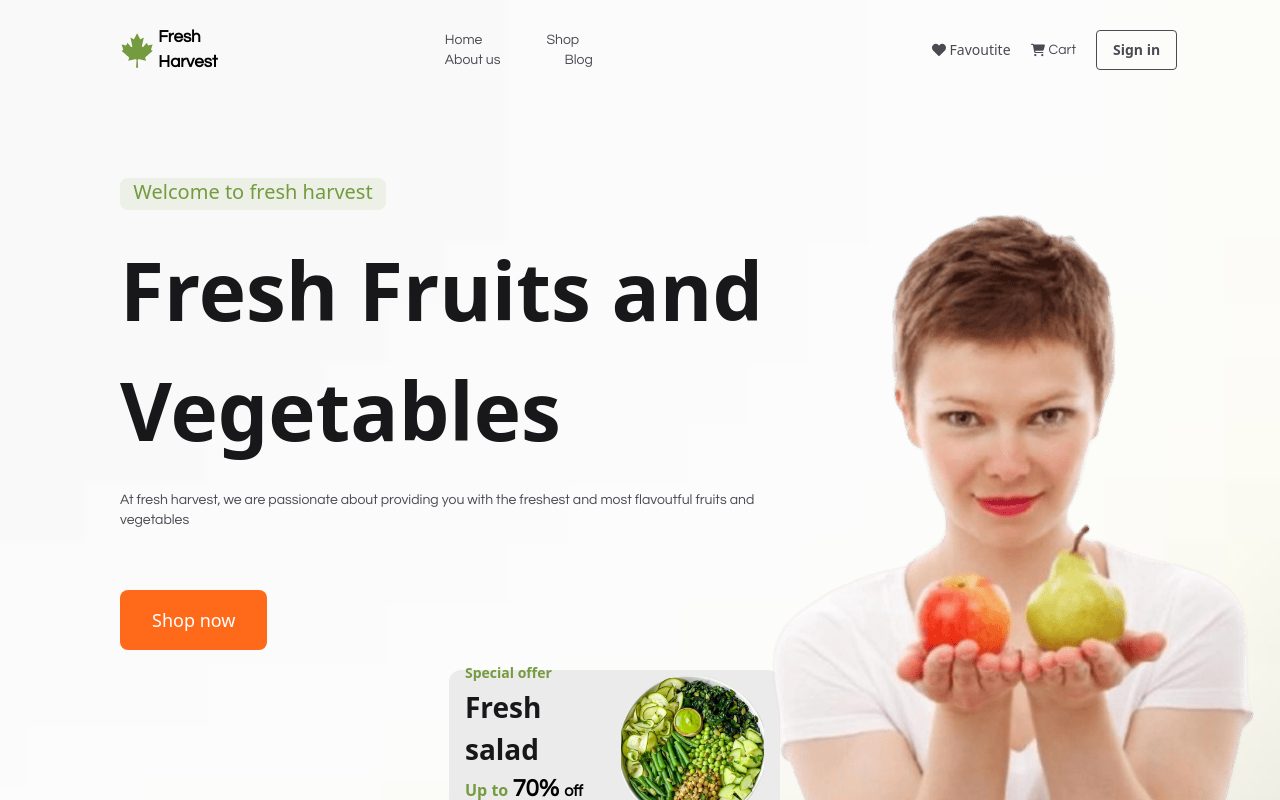
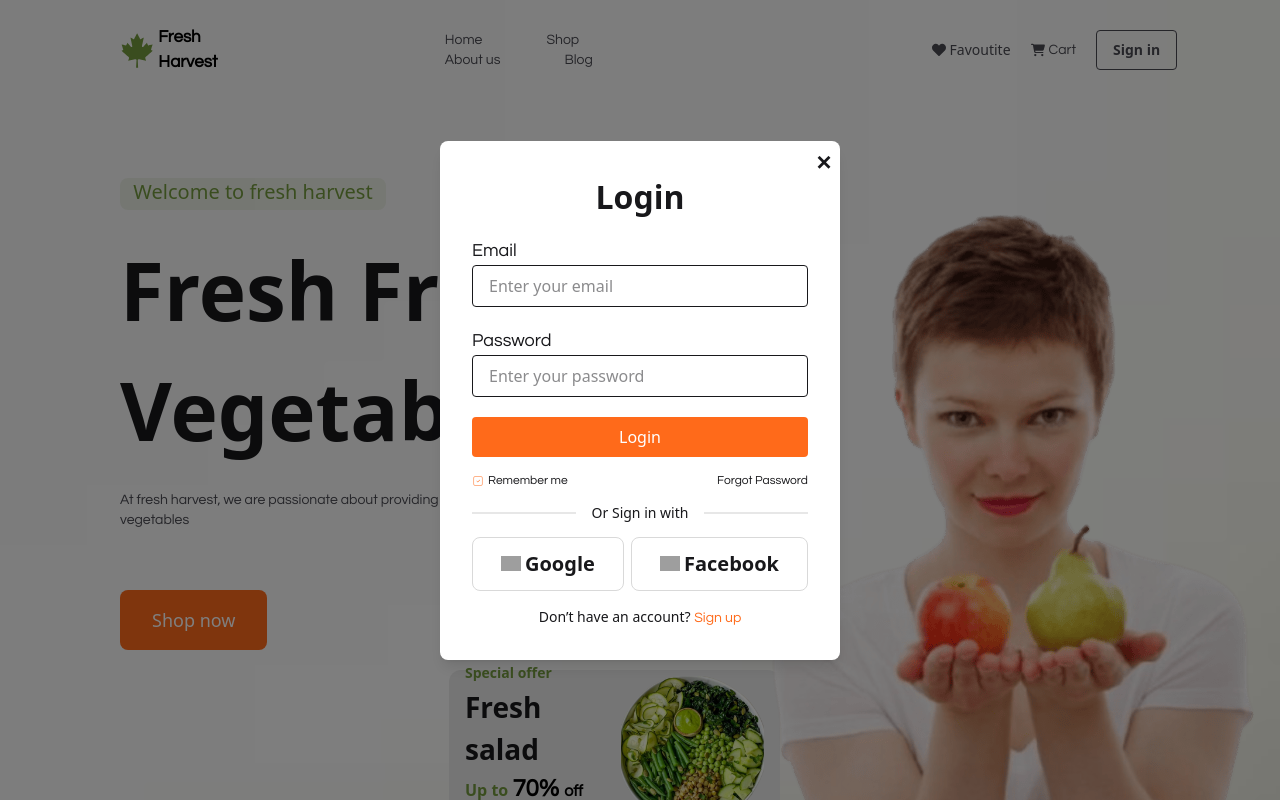
Before and after one commit to shaimazerin46/fresh-harvest, a Next.js app: page / in a window 1280 px wide. Both pictures are taken after a click on the button "Sign in". Shown: the top 800 px of the page. Built offline with nearby package versions, Linux system fonts and the light colour scheme; grey boxes are pictures that could not be loaded.

Commit message:
login and registration form done

```diff
--- a/src/app/globals.css
+++ b/src/app/globals.css
@@ -34,3 +34,6 @@ span{
   color: #749B3F !important ;
   font-size: 16px  !important;
 }
+.small_text{
+  font-size: 9.6px !important;
+}
--- a/src/app/page.js
+++ b/src/app/page.js
@@ -16,7 +16,7 @@ export default function Home() {
    <Offer></Offer>
    <Testimonial></Testimonial>
    <Blog></Blog>
-   <Footer></Footer>
+
    </div>
   );
 }
--- a/src/components/home/About.jsx
+++ b/src/components/home/About.jsx
@@ -16,7 +16,7 @@ const About = () => {
                     <div className="absolute p-[6px] h-[192px] w-[150px] bg-white right-25 -bottom-10 rounded-xl">
                         <img src="/image/latus.jpg" alt="" className="w-[106] h-[106] object-cover mx-auto"/>
                         <h3 className="text-[9.6px] text-center">Mushroom</h3>
-                        <span className="text-[9.6px] text-center lite_font">$2.3/kg</span>
+                        <p className="small_text text-center lite_font">$2.3/kg</p>
                         <button className="px-11 py-1 flex justify-center items-center border-[1px] border-gray-200 text-[9.6px] left-40">Add to cart</button>
 
                     </div>
--- a/src/components/shared/Navbar.jsx
+++ b/src/components/shared/Navbar.jsx
@@ -1,10 +1,17 @@
+"use client"
 import Link from "next/link";
 import { FaCanadianMapleLeaf, FaHeart } from "react-icons/fa";
 import { FaCartShopping } from "react-icons/fa6";
 import { RxHamburgerMenu } from "react-icons/rx";
+import { useState } from "react";
+import { CiSquareCheck } from "react-icons/ci";
 
 
 const Navbar = () => {
+  const [isModalOpen, setIsModalOpen] = useState(false);
+  const [isLoginOpen, setIsLoginOpen] = useState(false);
+  const [isRegisterOpen, setIsRegisterOpen] = useState(false);
+
   const menu = <>
     <Link href='/'><p>Home</p></Link>
     <Link href='/'><p>Shop</p></Link>
@@ -43,11 +50,142 @@ const Navbar = () => {
           <span className="lg:inline hidden"> Cart</span>
         </button>
 
-    <button className="btn hidden lg:inline border-[1px] border-[#4A4A52] lite_font bg-transparent shadow-none">
+        <button
+           onClick={() => {
+    setIsLoginOpen(true);
+    setIsRegisterOpen(false);
+    setIsModalOpen(true)
+  }}
+          className="btn hidden lg:inline border-[1px] border-[#4A4A52] lite_font bg-transparent shadow-none"
+        >
           Sign in
         </button>
       </div>
 
+
+      {isModalOpen && (
+        <div className="fixed inset-0 bg-black/50  z-50 flex items-center justify-center">
+          <div className="bg-white p-8 rounded-lg w-[400px] shadow-lg relative">
+            <button
+              onClick={() => setIsModalOpen(false)}
+              className="absolute top-2 right-2 text-xl font-bold"
+            >
+              ✕
+            </button>
+            <h2 className="text-[32px] font-semibold mb-4 text-center">Login</h2>
+            <form className="space-y-4">
+              <label className="text-lg questrial">Email</label>
+              <input
+                type="email"
+                placeholder="Enter your email"
+                className="w-full px-4 py-2 border rounded mb-5"
+              />
+              <label className="text-lg questrial">Password</label>
+              <input
+                type="password"
+                placeholder="Enter your password"
+                className="w-full px-4 py-2 border rounded mb-5"
+              />
+              <button
+                type="submit"
+                className="w-full bg-[#FF6A1A] text-white py-2 rounded"
+              >
+                Login
+              </button>
+              <div className="flex justify-between">
+                <span className="text-xs flex items-center gap-1"><span className="text-[#FF6A1A]"><CiSquareCheck /></span> Remember me</span>
+                <span className="text-xs">Forgot Password</span>
+              </div>
+              <div className="divider text-sm">Or Sign in with</div>
+
+              <div className="flex justify-between">
+                <button className="py-3 px-7 border-[1px] border-[#D9D9D9] flex items-center gap-1 text-xl font-bold rounded-lg">
+                  <img src="https://img.icons8.com/?size=48&id=V5cGWnc9R4xj&format=png" alt="" className="w-5" />
+                  Google
+                </button>
+                <button className="py-3 px-7 border-[1px] border-[#D9D9D9] flex items-center gap-1 text-xl font-bold rounded-lg">
+                  <img src="https://img.icons8.com/?size=48&id=118497&format=png" alt="" className="w-5" />
+                  Facebook
+                </button>
+              </div>
+              <h3 className="text-sm text-center">
+                Don’t have an account? <span onClick={() => {
+                  setIsLoginOpen(false);
+                  setIsModalOpen(false);;
+                  setIsRegisterOpen(true);
+                }} className="text-[#FF6A1A]">Sign up</span>
+              </h3>
+            </form>
+          </div>
+        </div>
+      )}
+
+      {/* registration */}
+      {isRegisterOpen && (
+  <div className="fixed inset-0 bg-black/50 z-50 flex items-center justify-center">
+    <div className="bg-white p-8 rounded-lg w-[400px] shadow-lg relative">
+      <button
+        onClick={() => setIsRegisterOpen(false)}
+        className="absolute top-2 right-2 text-xl font-bold"
+      >
+        ✕
+      </button>
+      <h2 className="text-[32px] font-semibold mb-4 text-center">Sign Up</h2>
+      <form className="space-y-4">
+        <label className="text-lg questrial">Name</label>
+        <input
+          type="text"
+          placeholder="Enter your name"
+          className="w-full px-4 py-2 border rounded mb-5"
+        />
+        <label className="text-lg questrial">Email</label>
+        <input
+          type="email"
+          placeholder="Enter your email"
+          className="w-full px-4 py-2 border rounded mb-5"
+        />
+        <label className="text-lg questrial">Password</label>
+        <input
+          type="password"
+          placeholder="Create a password"
+          className="w-full px-4 py-2 border rounded mb-5"
+        />
+        <button
+          type="submit"
+          className="w-full bg-[#FF6A1A] text-white py-2 rounded"
+        >
+          Register
+        </button>
+
+        <div className="divider text-sm">Or Sign up with</div>
+
+        <div className="flex justify-between">
+          <button className="py-3 px-7 border-[1px] border-[#D9D9D9] flex items-center gap-1 text-xl font-bold rounded-lg">
+            <img src="https://img.icons8.com/?size=48&id=V5cGWnc9R4xj&format=png" alt="" className="w-5" />
+            Google
+          </button>
+          <button className="py-3 px-7 border-[1px] border-[#D9D9D9] flex items-center gap-1 text-xl font-bold rounded-lg">
+            <img src="https://img.icons8.com/?size=48&id=118497&format=png" alt="" className="w-5" />
+            Facebook
+          </button>
+        </div>
+
+        <h3 className="text-sm text-center">
+          Already have an account?{" "}
+          <span
+            className="text-[#FF6A1A] cursor-pointer"
+            onClick={() => {
+              setIsRegisterOpen(false);
+              setIsLoginOpen(true);
+            }}
+          >
+            Login
+          </span>
+        </h3>
+      </form>
+    </div>
+  </div>
+)}
 
     </div>
   );
```
Lines whose indentation alone changed are shown as unchanged.
